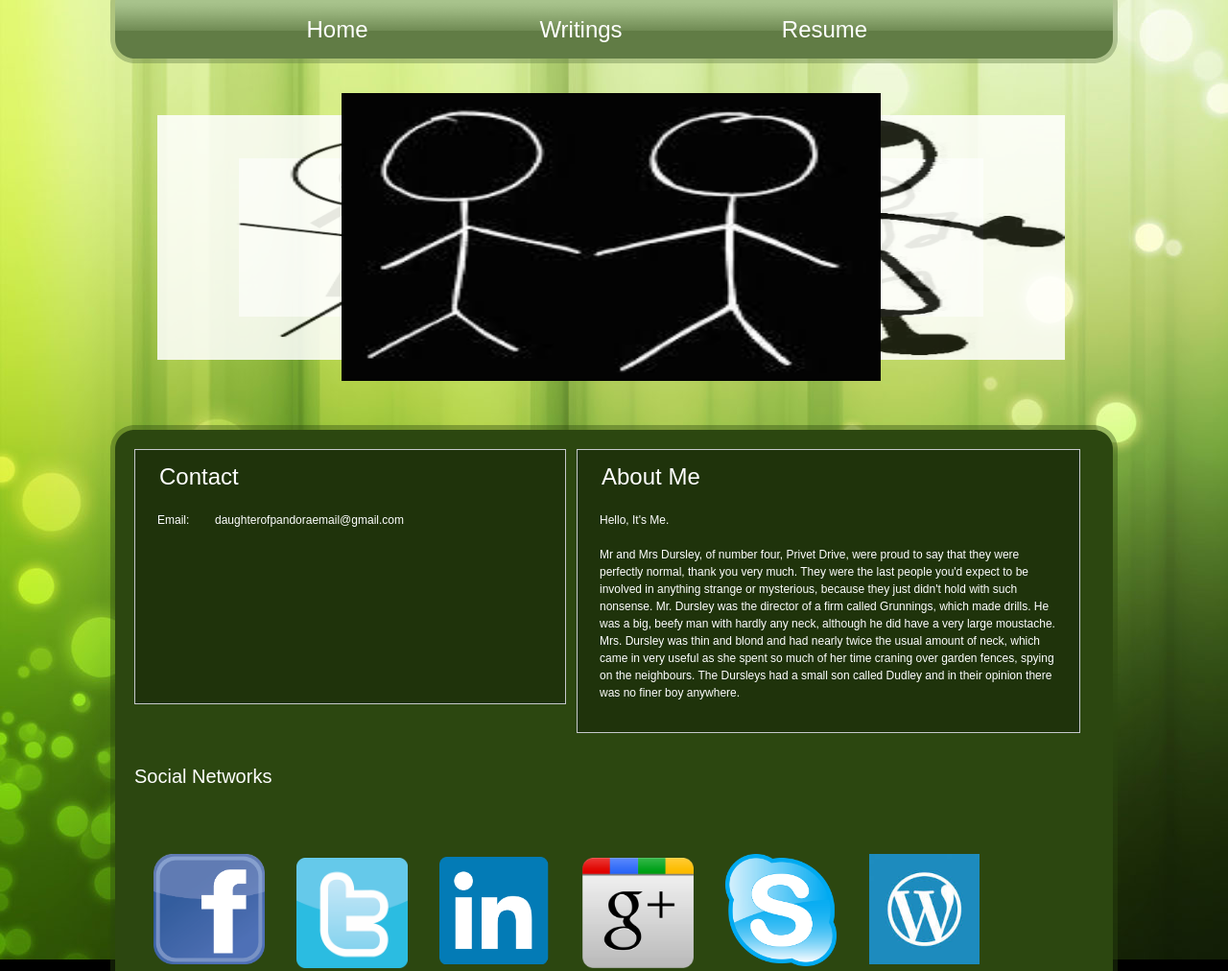
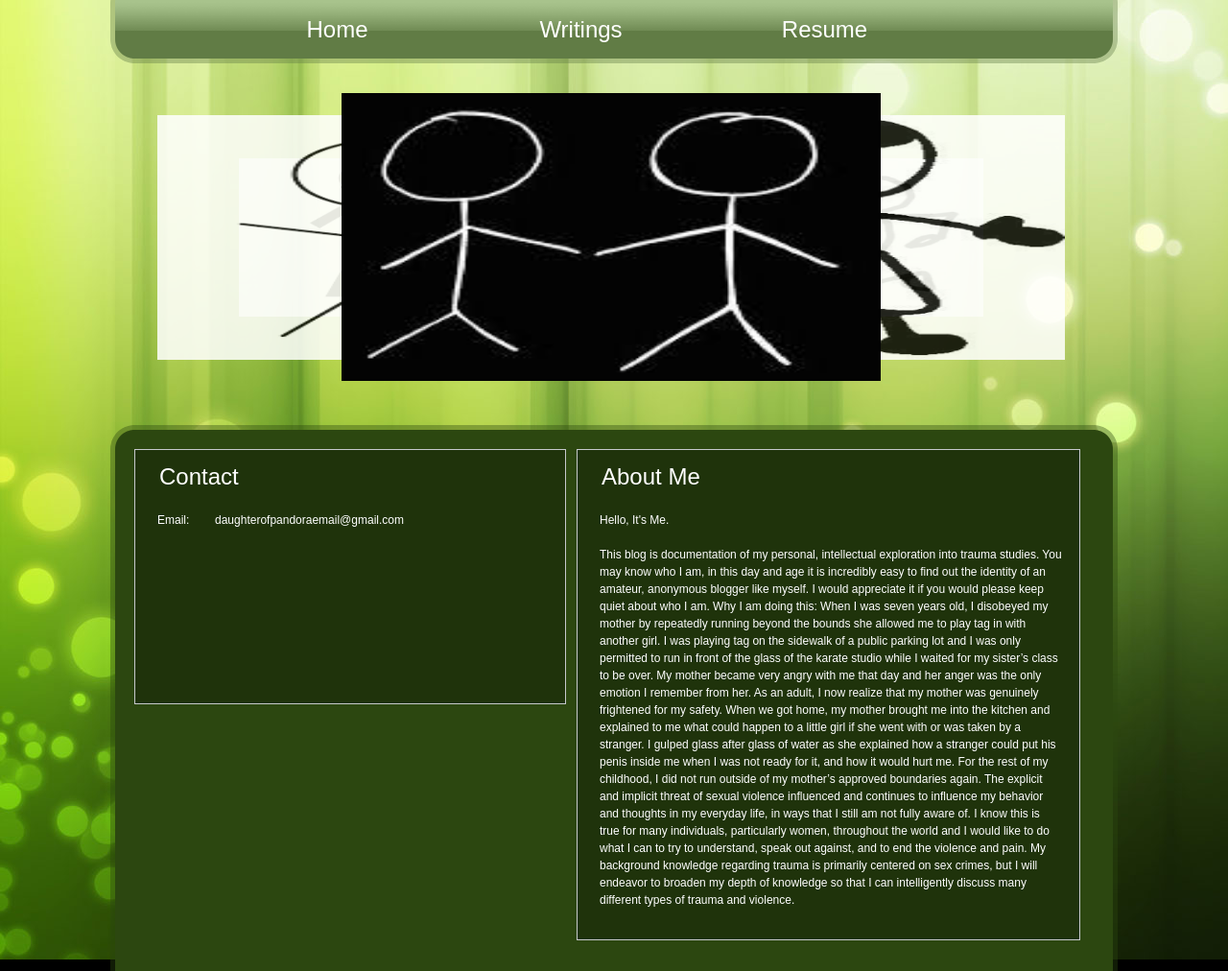
Before and after one commit to MissKaczow/MissKaczow.github.io, a plain HTML site: page index.html in a window 1280 px wide. Shown: the top 1012 px of the page at 96% size. Drawn offline with Linux system fonts and the light colour scheme.

Commit message:
About Me Added
Why I am doing this:
When I was seven years old, I disobeyed my mother by repeatedly running
beyond the bounds she allowed me to play tag in with another girl.  I
was playing tag on the sidewalk of a public parking lot and I was only
permitted to run in front of the glass of the karate studio while I
waited for my sister’s class to be over.  My mother became very angry
with me that day and her anger was the only emotion I remember from her.
As an adult, I now realize that my mother was genuinely frightened for
my safety.  When we got home, my mother brought me into the kitchen and
explained to me what could happen to a little girl if she went with or
was taken by a stranger.  I gulped glass after glass of water as she
explained how a stranger could put his penis inside me when I was not
ready for it, and how it would hurt me.  For the rest of my childhood, I
did not run outside of my mother’s approved boundaries again.
The explicit and implicit threat of sexual violence influenced and
continues to influence my behavior and thoughts in my everyday life, in
ways that I still am not fully aware of.  I know this is true for many
individuals, particularly women, throughout the world and I would like
to do what I can to try to understand, speak out against, and to end the
violence and pain.  My background knowledge regarding trauma is
primarily centered on sex crimes, but I will endeavor to broaden my
depth of knowledge so that I can intelligently discuss many different
types of trauma and violence.

```diff
--- a/index.html
+++ b/index.html
@@ -59,9 +59,13 @@
                   	<div class="box1">
                     	<h2>About Me</h2>
                       <p>Hello, It's Me. </p>
-                      Mr and Mrs Dursley, of number four, Privet Drive, were proud to say that they were perfectly normal, thank you very much. They were the last people you'd expect to be involved in anything strange or mysterious, because they just didn't hold with such nonsense.
+                      This blog is documentation of my personal, intellectual exploration into trauma studies.  You may know who I am, in this day and age it is incredibly easy to find out the identity of an amateur, anonymous blogger like myself.  I would appreciate it if you would please keep quiet about who I am.
 
-Mr. Dursley was the director of a firm called Grunnings, which made drills. He was a big, beefy man with hardly any neck, although he did have a very large moustache. Mrs. Dursley was thin and blond and had nearly twice the usual amount of neck, which came in very useful as she spent so much of her time craning over garden fences, spying on the neighbours. The Dursleys had a small son called Dudley and in their opinion there was no finer boy anywhere.</p>
+Why I am doing this:
+When I was seven years old, I disobeyed my mother by repeatedly running beyond the bounds she allowed me to play tag in with another girl.  I was playing tag on the sidewalk of a public parking lot and I was only permitted to run in front of the glass of the karate studio while I waited for my sister’s class to be over.  My mother became very angry with me that day and her anger was the only emotion I remember from her.  As an adult, I now realize that my mother was genuinely frightened for my safety.  When we got home, my mother brought me into the kitchen and explained to me what could happen to a little girl if she went with or was taken by a stranger.  I gulped glass after glass of water as she explained how a stranger could put his penis inside me when I was not ready for it, and how it would hurt me.  For the rest of my childhood, I did not run outside of my mother’s approved boundaries again.
+
+The explicit and implicit threat of sexual violence influenced and continues to influence my behavior and thoughts in my everyday life, in ways that I still am not fully aware of.  I know this is true for many individuals, particularly women, throughout the world and I would like to do what I can to try to understand, speak out against, and to end the violence and pain.  My background knowledge regarding trauma is primarily centered on sex crimes, but I will endeavor to broaden my depth of knowledge so that I can intelligently discuss many different types of trauma and violence.
+</p>
 		</div>
                   	<!-- /.box1 -->
                   </div>
```
